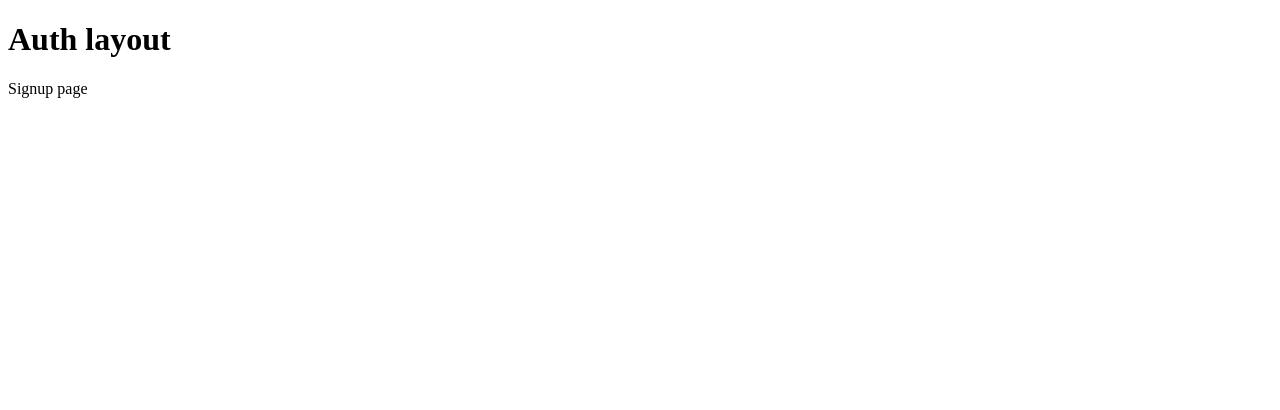
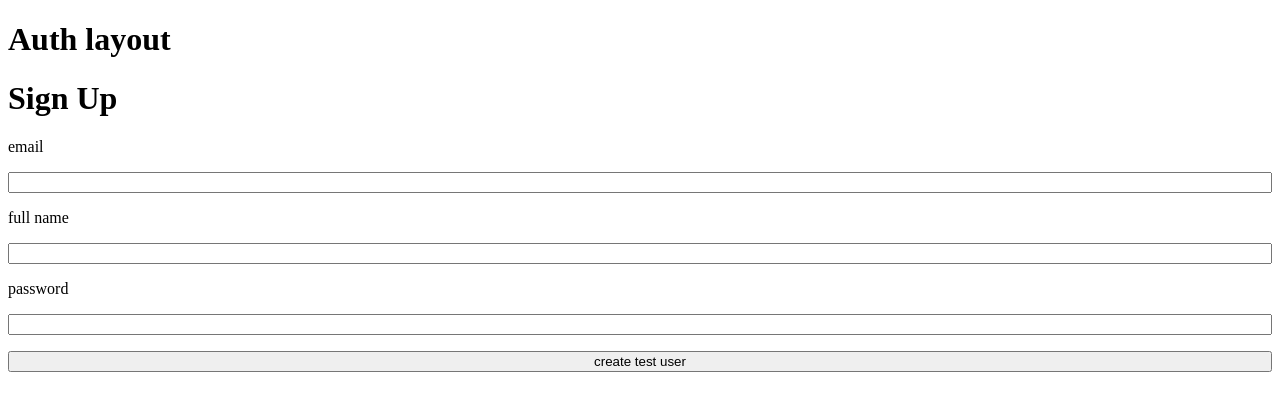
Before and after one commit to idbeholdv18/up-code, a React app in the folder frontend/: page /auth/register in a window 1280 px wide. Shown: the top 410 px of the page. Built offline with nearby package versions, Linux system fonts and the light colour scheme.

Commit message:
feat(frontend): add registration form

```diff
--- a/frontend/package.json
+++ b/frontend/package.json
@@ -25,8 +25,10 @@
     "webpack-dev-server": "^6.1.0"
   },
   "dependencies": {
+    "@reduxjs/toolkit": "^2.14.0",
     "react": "^19.3.1",
     "react-dom": "^19.3.1",
+    "react-redux": "^9.3.1",
     "react-router": "^8.5.1"
   }
 }
--- /dev/null
+++ b/frontend/src/feature/register/api/api.ts
@@ -0,0 +1,17 @@
+import { createApi, fetchBaseQuery } from "@reduxjs/toolkit/query/react";
+
+export const registerApi = createApi({
+  reducerPath: "registerApi",
+  baseQuery: fetchBaseQuery({ baseUrl: "http://localhost:8080/" }),
+  endpoints: (builder) => ({
+    register: builder.mutation<RegisterResponse, RegisterRequest>({
+      query: (body) => ({
+        url: "auth/register",
+        method: "POST",
+        body: body,
+      }),
+    }),
+  }),
+});
+
+export const { useRegisterMutation } = registerApi;
--- /dev/null
+++ b/frontend/src/feature/register/index.ts
@@ -0,0 +1,2 @@
+export { RegistrationForm } from "./ui/RegistrationForm";
+export { registerApi } from "./api/api";
--- /dev/null
+++ b/frontend/src/feature/register/ui/RegistrationForm.tsx
@@ -0,0 +1,79 @@
+import { FC, useId, useState } from "react";
+import { useRegisterMutation } from "../api/api";
+
+type RegistrationFormProps = {};
+
+export const RegistrationForm: FC<RegistrationFormProps> = (props) => {
+  const [register, result] = useRegisterMutation();
+  const [email, setEmail] = useState<string>("");
+  const [password, setPassword] = useState<string>("");
+  const [fullName, setFullName] = useState<string>("");
+
+  const emailInputId = useId();
+  const fullNameInputId = useId();
+  const passwordInputId = useId();
+
+  const onEmailInput = (
+    e: React.ChangeEvent<HTMLInputElement, HTMLInputElement>,
+  ) => {
+    setEmail(e.target.value);
+  };
+
+  const onPasswordInput = (
+    e: React.ChangeEvent<HTMLInputElement, HTMLInputElement>,
+  ) => {
+    setPassword(e.target.value);
+  };
+
+  const onFullNameInput = (
+    e: React.ChangeEvent<HTMLInputElement, HTMLInputElement>,
+  ) => {
+    setFullName(e.target.value);
+  };
+
+  return (
+    <form
+      onSubmit={(e) => {
+        e.preventDefault();
+      }}
+      style={{
+        display: "flex",
+        flexDirection: "column",
+        gap: "1rem",
+      }}
+    >
+      <label htmlFor={emailInputId}>email</label>
+      <input
+        type='text'
+        onChange={onEmailInput}
+        value={email}
+        id={emailInputId}
+      />
+      <label htmlFor={fullNameInputId}>full name</label>
+      <input
+        type='text'
+        onChange={onFullNameInput}
+        value={fullName}
+        id={fullNameInputId}
+      />
+      <label htmlFor={passwordInputId}>password</label>
+      <input
+        type='text'
+        onChange={onPasswordInput}
+        value={password}
+        id={passwordInputId}
+      />
+      <button
+        onClick={() =>
+          register({
+            email: email,
+            full_name: fullName,
+            password: password,
+          })
+        }
+      >
+        {result.isLoading ? "loading..." : "create test user"}
+      </button>
+    </form>
+  );
+};
--- a/frontend/src/page/auth/sign-up/ui/Signup.page.tsx
+++ b/frontend/src/page/auth/sign-up/ui/Signup.page.tsx
@@ -1,9 +1,15 @@
+import { RegistrationForm } from "@/feature/register";
 import { FC } from "react";
 
-export interface SignupPageProps {}
+type SignupPageProps = {};
 
 const SignupPage: FC<SignupPageProps> = (props) => {
-  return <div>Signup page</div>;
+  return (
+    <div>
+      <h1>Sign Up</h1>
+      <RegistrationForm />
+    </div>
+  );
 };
 
 export default SignupPage;
--- /dev/null
+++ b/frontend/src/shared/store/store.ts
@@ -0,0 +1,13 @@
+import { registerApi } from "@/feature/register";
+import { configureStore } from "@reduxjs/toolkit";
+import { setupListeners } from "@reduxjs/toolkit/query";
+
+export const store = configureStore({
+  reducer: {
+    [registerApi.reducerPath]: registerApi.reducer,
+  },
+  middleware: (getDefaultMiddleware) =>
+    getDefaultMiddleware().concat(registerApi.middleware),
+});
+
+setupListeners(store.dispatch);
```
Also changed, not shown: frontend/src/feature/register/api/types.ts (added, +10 -0 lines), frontend/src/index.tsx (+7 -1 lines), 1 other file (tests, documents, lock files or other folders).
